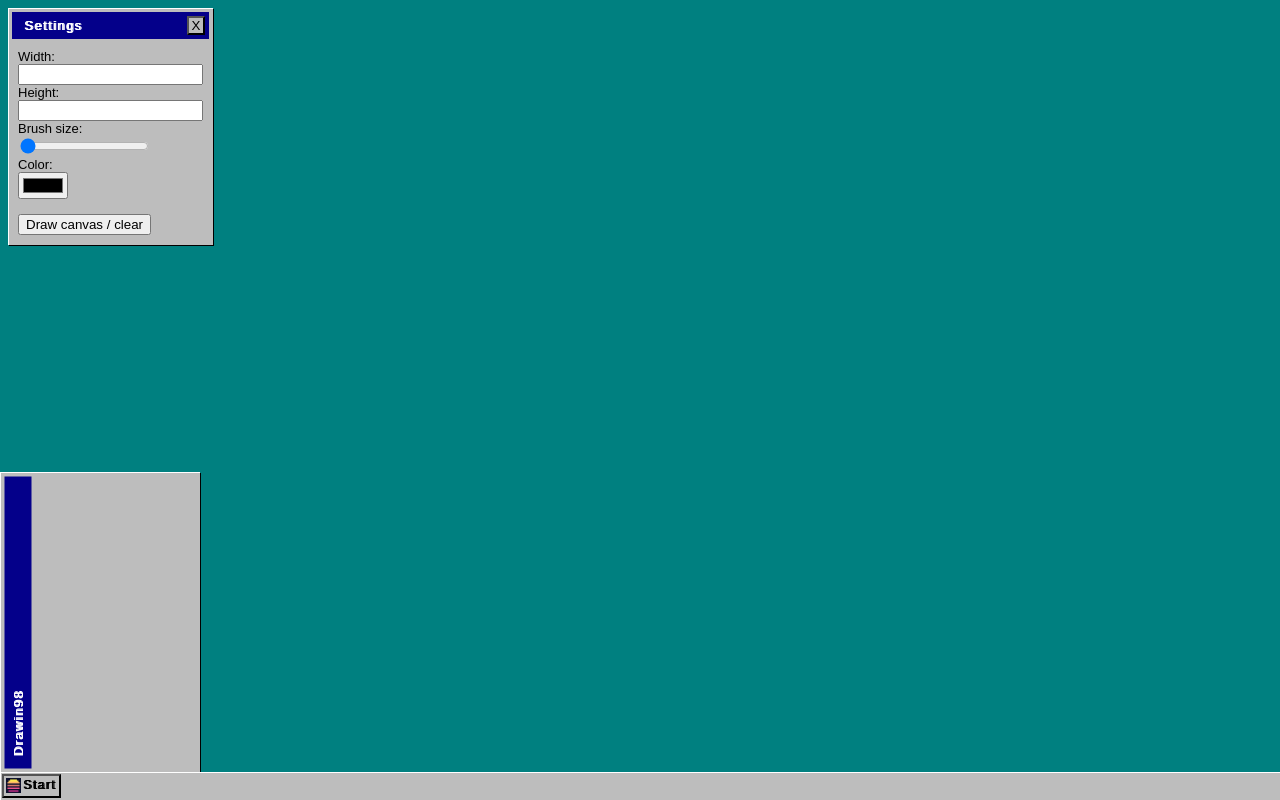
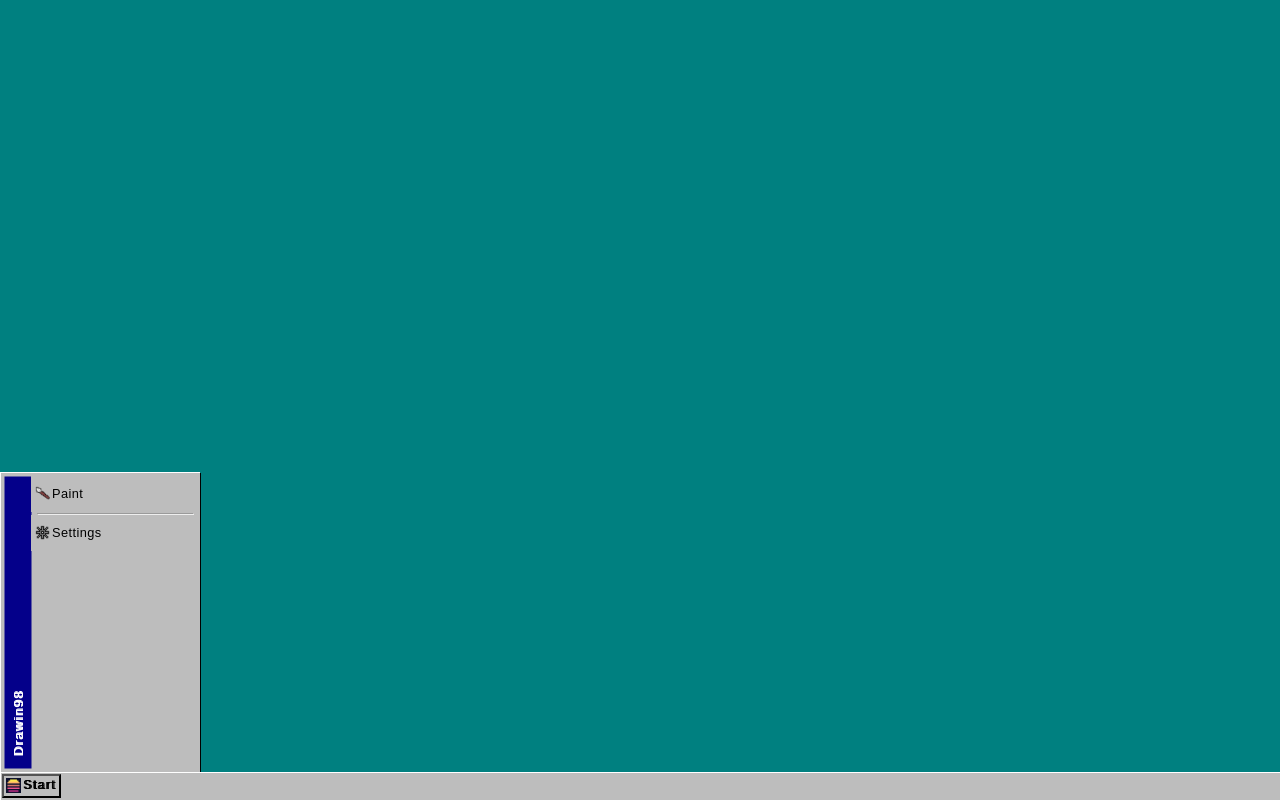
Before and after one commit to err-503/drawin98, a plain HTML site: page index.html in a window 1280 px wide. Both pictures are taken after a click on the button "Start". Drawn offline with Linux system fonts and the light colour scheme.

Commit message:
Update page

```diff
--- a/css/styles.css
+++ b/css/styles.css
@@ -2,20 +2,18 @@ body{
     box-sizing: border-box;
     background-color: #008080;
 }
+
 @keyframes fadeOut{
-    0%{
-        opacity: 1;
-        z-index: 1;
-    }
     90%{
         opacity: 1;
-        z-index: 1;
+        z-index: 3;
     }
     100%{
         opacity: 0;
         z-index: -10;
     }
 }
+
 .splash {
     position: fixed;
     top: 0;
@@ -23,7 +21,7 @@ body{
     background-color: #0c102c;
     width: 100%;
     height: 100%;
-    z-index: 1;
+    z-index: 3;
     opacity: 1;
     animation: fadeOut 1s ease-out forwards;
     font-family: sans-serif;
@@ -37,16 +35,20 @@ body{
 }
 
 @keyframes boot{
-    to{
+    99% {
         opacity: 1;
+    }
+    100%{
+        opacity: 0;
     }
 }
 
 .bootimg {
     display: block;
+    user-select: none;
     margin: auto;
     opacity: 0;
-    animation: boot 0.5s ease-in forwards;
+    animation: boot 1s ease-out forwards;
 }
 
 .winheader {
@@ -56,13 +58,16 @@ body{
     display: flex;
     background-color: #04008a;
     position: relative;
+    z-index: 2;
 }
+
 .winheader#style{
     transform: rotate(270deg);
     bottom: -133px !important;
     left: -132px !important;
     width: 280px;
 }
+
 .selbox{
     font-family: sans-serif;
     font-size: 13px;
@@ -70,13 +75,19 @@ body{
     float: left;
     box-shadow: inset 1px 1px 0px 0px #fff, 1px 1px 0px 0px #000;
     background-color: #bdbdbd;
+    display: none;
 }
+
 .content{
     margin: 10px 10px 10px 10px;
 }
-.content#start{
 
+.content#start {
+    position: relative;
+    left: 0px;
+    top: -37px;
 }
+
 .headtext{
     font-family: sans-serif;
     text-shadow: 0.5px 0px white, 1.5px 0px white;
@@ -86,6 +97,7 @@ body{
     font-size: .8rem;
     color: #fff;
 }
+
 .x{
     text-align: center;
     width: 18px;
@@ -97,6 +109,7 @@ body{
     padding: 0px;
 
 }
+
 .drawbox{
     display: none;
     background-color: #bdbdbd;
@@ -106,10 +119,12 @@ body{
     float: left;
     margin-bottom: 34px;
 }
+
 canvas{
     margin: 8px 8px 4px 8px;
     background-color: #fff;
 }
+
 .footer{
     position: fixed;
     bottom: 0px;
@@ -119,6 +134,7 @@ canvas{
     background-color: #bdbdbd;
     box-shadow: inset 1px 1px 0px 0px #fff, 1px 1px 0px 0px #000;
 }
+
 .sm{
     position: fixed;
     bottom: 28px;
@@ -129,6 +145,7 @@ canvas{
     box-shadow: inset 1px 1px 0px 0px #fff, 1px 1px 0px 0px #000;
     display: none;
 }
+
 .start{
     margin: 2px 0px 2px 2px;
     background-color: #bdbdbd;
@@ -142,9 +159,39 @@ canvas{
     font-size: .75rem;
     color: #000;
 }
-.start #photo{
+
+.photo{
     width: 15px;
     height: 15px;
     float: left;
     padding: 0px 2px 1px 2px;
 }
+
+.sel {
+    position: relative;
+    left: 21px;
+    width: 92%;
+    background-color: #4CAF50; /* Green */
+    border: none;
+    font-family: sans-serif;
+    color: transparent;
+    letter-spacing: 0.42px;
+    line-height: 15px;
+    font-size: .8rem;
+    color: #000;
+    text-align: left;
+    padding: 10px 2px;
+    margin: 0px;
+    background-color: #bdbdbd;
+    border: none;
+    z-index: 5;
+}
+.sel:hover {
+    background-color: #04008a;
+    color: #fff;
+}
+
+hr{
+    width: 155px;
+    margin: 1px 0px 0px 27px;
+}
--- a/index.html
+++ b/index.html
@@ -8,19 +8,19 @@
 </head>
 <body>
 <div class="splash">
-    <img class="bootimg" src="boot.png">
+    <img class="bootimg" src="boot.png" ondragstart="return false;">
     <h1>Drawin98</h1>
 </div>
-<div class="selbox">
+<div class="selbox" id="selbox">
     <div class="winheader">
         <span class="headtext">Settings</span>
-        <input type="submit" class="x" value="X"><!-- There's probably a better way to do this -->
+        <input type="submit" class="x" value="X" onclick="document.getElementById('selbox').style.display = 'none', document.getElementById('drawbox').style.display = 'none'">
     </div>
     <div class="content"> <!-- probably unnescesary -->
         <label for="width">Width:</label><br>
-        <input type="number" id="width" min="100" step="100"><br>
+        <input type="number" id="width" min="100" step="10"><br>
         <label for="height">Height:</label><br>
-        <input type="number" id="height" min="100" step="100"><br>
+        <input type="number" id="height" min="100" step="10"><br>
         <label for="brsh">Brush size:</label><br>
         <input type="range" id="brsh" min="1" max="10" value="1"><br>
         <label for="height">Color:</label><br>
@@ -40,12 +40,20 @@
         <span class="headtext">Drawin98</span>
     </div>
     <div class="content" id="start">
-
+        <button class="sel" onclick="document.getElementById('selbox').style.display = 'block'">
+            <img class="photo" src="plogo.png">
+            <span>Paint</span>
+        </button>
+        <hr>
+        <button class="sel">
+            <img class="photo" src="slogo.png" onclick="">
+            <span>Settings</span>
+        </button>
     </div>
 </div>
 <div class="footer">
     <button class="start" onclick="opcl()">
-        <img id="photo" src="sun.png">
+        <img class="photo" src="sun.png">
         <span>Start</span>
     </button>
 </div>
```
Also changed, not shown: plogo.png (added), slogo.png (added).
